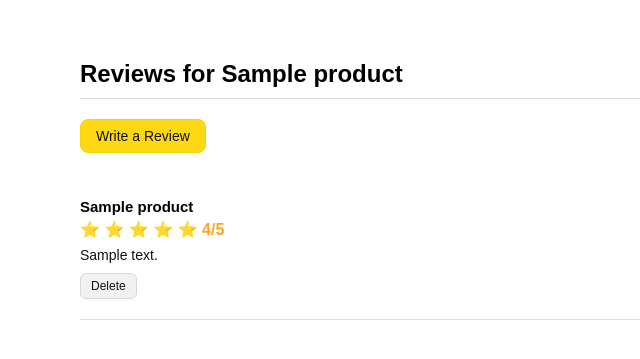
After one commit to Abhinavreddy70/Django-Projects, a Django app: template ipl-project/storeApp/templates/list_reviews.html in a window 1280 px wide. The commit adds this page. Shown: the top 359 px of the page, without its empty margins (0-640 px from the left). Run offline with Django 3.2, Linux system fonts and the light colour scheme; the template is opened without the code that fills it: most values are stand-ins (such as "Sample title", 1, 10 or a date in 2020).

Commit message:
product reviews have been added

```diff
--- a/ipl-project/storeApp/models.py
+++ b/ipl-project/storeApp/models.py
@@ -17,6 +17,6 @@ class Product(models.Model):
 class reviews(models.Model):
     product=models.ForeignKey(Product,on_delete=models.CASCADE)
     review=models.TextField()
-    rating=models.IntegerField()
+    rating=models.DecimalField(max_digits=3, decimal_places=1)
     def __str__(self):
         return self.review
--- a/ipl-project/storeApp/templates/list_products.html
+++ b/ipl-project/storeApp/templates/list_products.html
@@ -172,6 +172,7 @@
             </a>
             <a href="{% url 'update_product' product.id %}" class="update-btn">update</a>
             <a href="{% url 'delete_product' product.id %}" class="update-btn">delete</a>
+            <a href="{% url 'list_reviews_by_product' product.id %}" class="update-btn">reviews</a>
         </div>
         {% endfor %}
     </div>
--- /dev/null
+++ b/ipl-project/storeApp/templates/list_reviews.html
@@ -0,0 +1,115 @@
+<!DOCTYPE html>
+<html>
+<head>
+    <title>Customer Reviews</title>
+
+    <style>
+        body{
+            font-family: Arial, Helvetica, sans-serif;
+            background:#ffffff;
+            margin:0;
+            padding:40px 80px;
+        }
+
+        h2{
+            font-size:24px;
+            margin-bottom:20px;
+            border-bottom:1px solid #ddd;
+            padding-bottom:10px;
+        }
+
+        .add-btn{
+            display:inline-block;
+            padding:8px 15px;
+            background:#ffd814;
+            border:1px solid #fcd200;
+            color:#0f1111;
+            text-decoration:none;
+            border-radius:8px;
+            font-size:14px;
+            margin-bottom:25px;
+        }
+
+        .add-btn:hover{
+            background:#f7ca00;
+        }
+
+        .review-card{
+            border-bottom:1px solid #ddd;
+            padding:20px 0;
+        }
+
+        .product-name{
+            font-weight:bold;
+            font-size:15px;
+            margin-bottom:5px;
+        }
+
+        .stars{
+            color:#ffa41c;
+            font-size:16px;
+            font-weight:bold;
+        }
+
+        .review-text{
+            margin-top:8px;
+            font-size:14px;
+            color:#0f1111;
+        }
+
+        .delete-btn{
+            display:inline-block;
+            margin-top:10px;
+            padding:5px 10px;
+            font-size:12px;
+            background:#f0f2f2;
+            border:1px solid #d5d9d9;
+            border-radius:6px;
+            color:#111;
+            text-decoration:none;
+        }
+
+        .delete-btn:hover{
+            background:#e7e9ec;
+        }
+
+        .empty-msg{
+            margin-top:20px;
+            color:#555;
+        }
+    </style>
+</head>
+
+<body>
+
+<h2>{% if product %}Reviews for {{ product.name }}{% else %}Customer Reviews{% endif %}</h2>
+
+<a href="{% url 'add_review' %}" class="add-btn">Write a Review</a>
+
+{% for review in reviews %}
+<div class="review-card">
+
+    <div class="product-name">
+        {{ review.product }}
+    </div>
+
+    <div class="stars">
+        {% for i in "12345"|slice:":review.rating"|make_list %}
+            ⭐
+        {% endfor %}
+        {{ review.rating }}/5
+    </div>
+
+    <div class="review-text">
+        {{ review.review }}
+    </div>
+
+    <a href="{% url 'delete_review' review.id %}" class="delete-btn">Delete</a>
+
+</div>
+{% empty %}
+<p class="empty-msg">No customer reviews yet.</p>
+{% endfor %}
+
+</body>
+</html>
--- a/ipl-project/storeApp/urls.py
+++ b/ipl-project/storeApp/urls.py
@@ -8,5 +8,10 @@ urlpatterns = [
     path('products/<int:pk>/',views.ProductDetailView.as_view(),name='product_details'),
     path('products/<int:pk>/update/',views.ProductUpdateView.as_view(),name='update_product'),
     path('products/<int:pk>/delete/',views.ProductDeleteView.as_view(),name='delete_product'),
+    path('reviews/add/', views.ReviewCreateView.as_view(), name='add_review'),
+    path('reviews/',views.ReviewListView.as_view(),name='list_reviews'),
+    # allow listing reviews for a specific product
+    path('products/<int:product_pk>/reviews/', views.ReviewListView.as_view(), name='list_reviews_by_product'),
+    path('reviews/<int:pk>/delete/',views.ReviewDeleteView.as_view(),name='delete_review'),
 
 ]
```
Also changed, not shown: ipl-project/storeApp/templates/add_review.html (added, +68 -0 lines), ipl-project/storeApp/templates/delete_review.html (added, +68 -0 lines), ipl-project/storeApp/views.py (+37 -0 lines), ipl-project/storeApp/migrations/0003_alter_reviews_rating.py (added).
